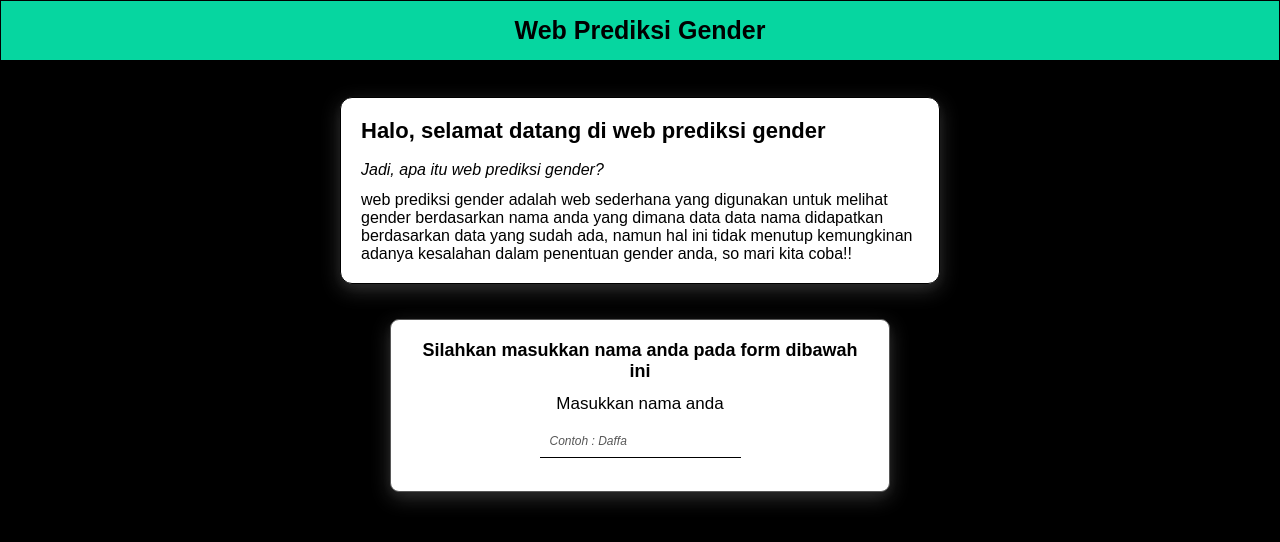
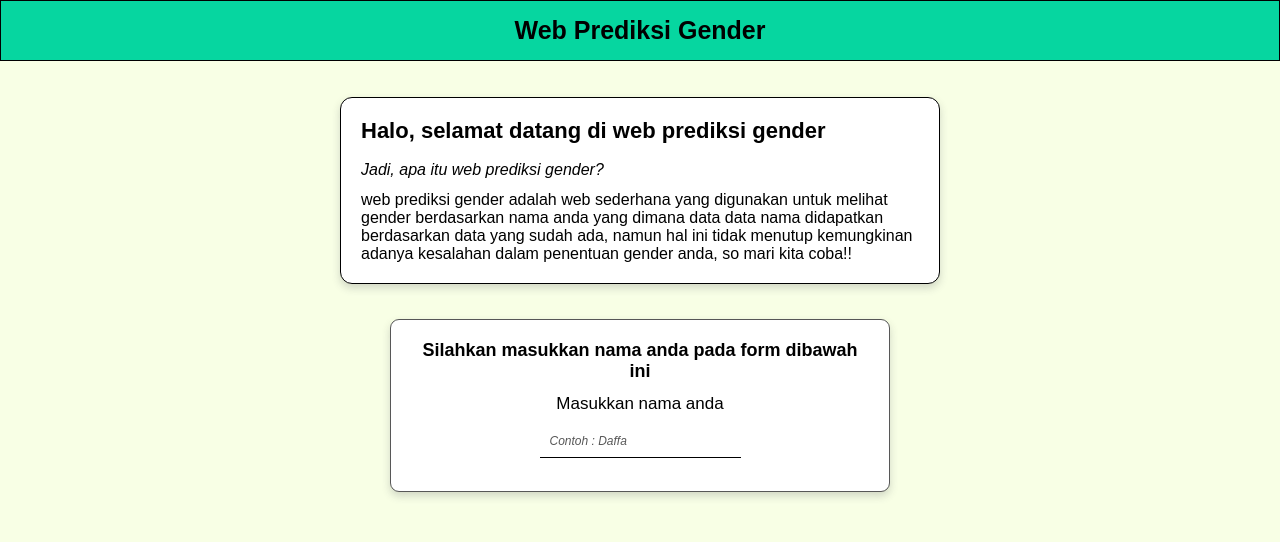
Before and after one commit to DaffaAlfaritzi/web-prediksi, a plain HTML site: page index.html in a window 1280 px wide. Drawn offline with Linux system fonts and the light colour scheme.

Commit message:
Update style.css

```diff
--- a/style.css
+++ b/style.css
@@ -5,7 +5,7 @@
 }
 
 body {
-  background-color: black;
+  background-color: #f8ffe5;
   font-family: sans-serif;
 }
 
```
